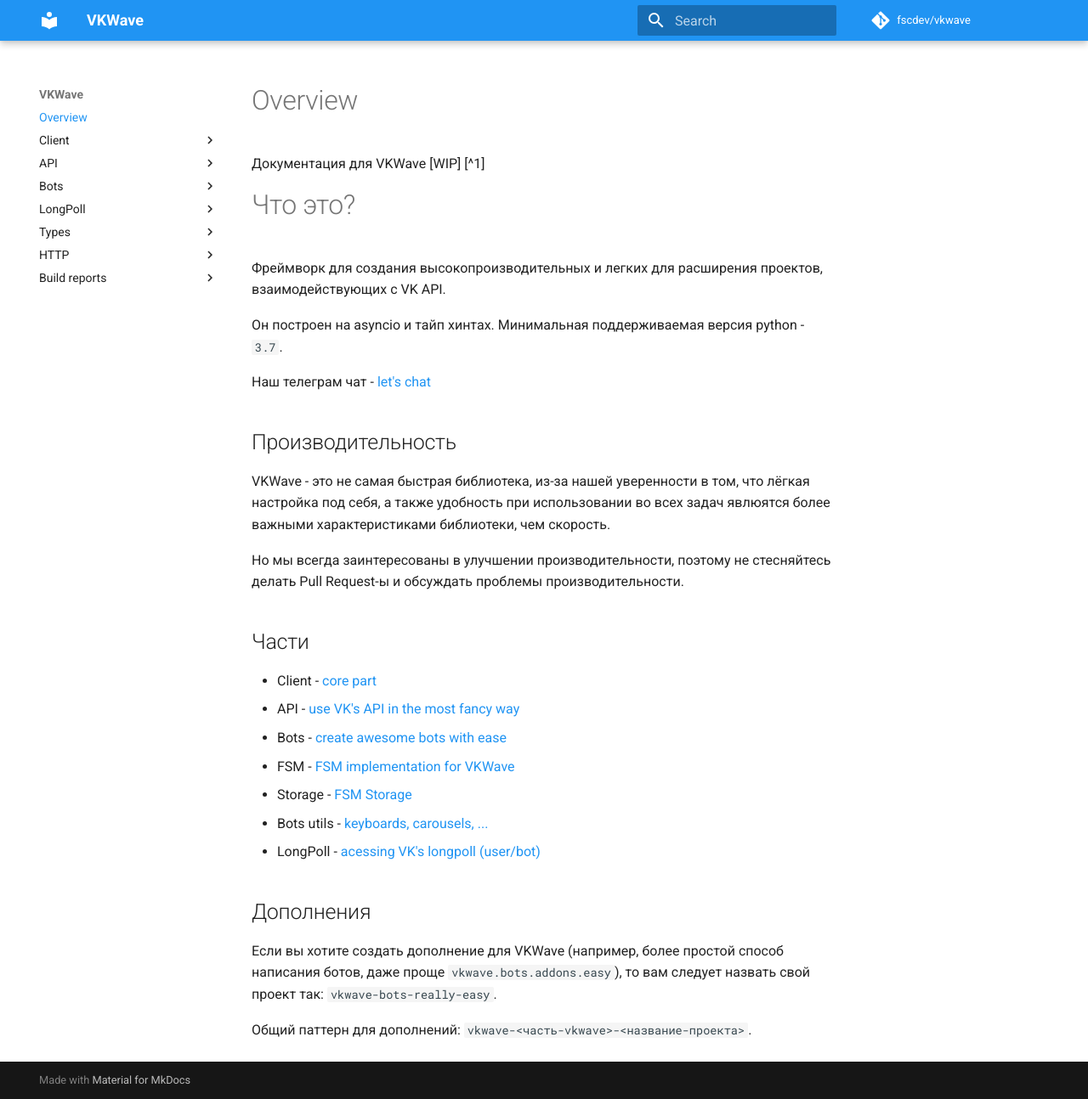
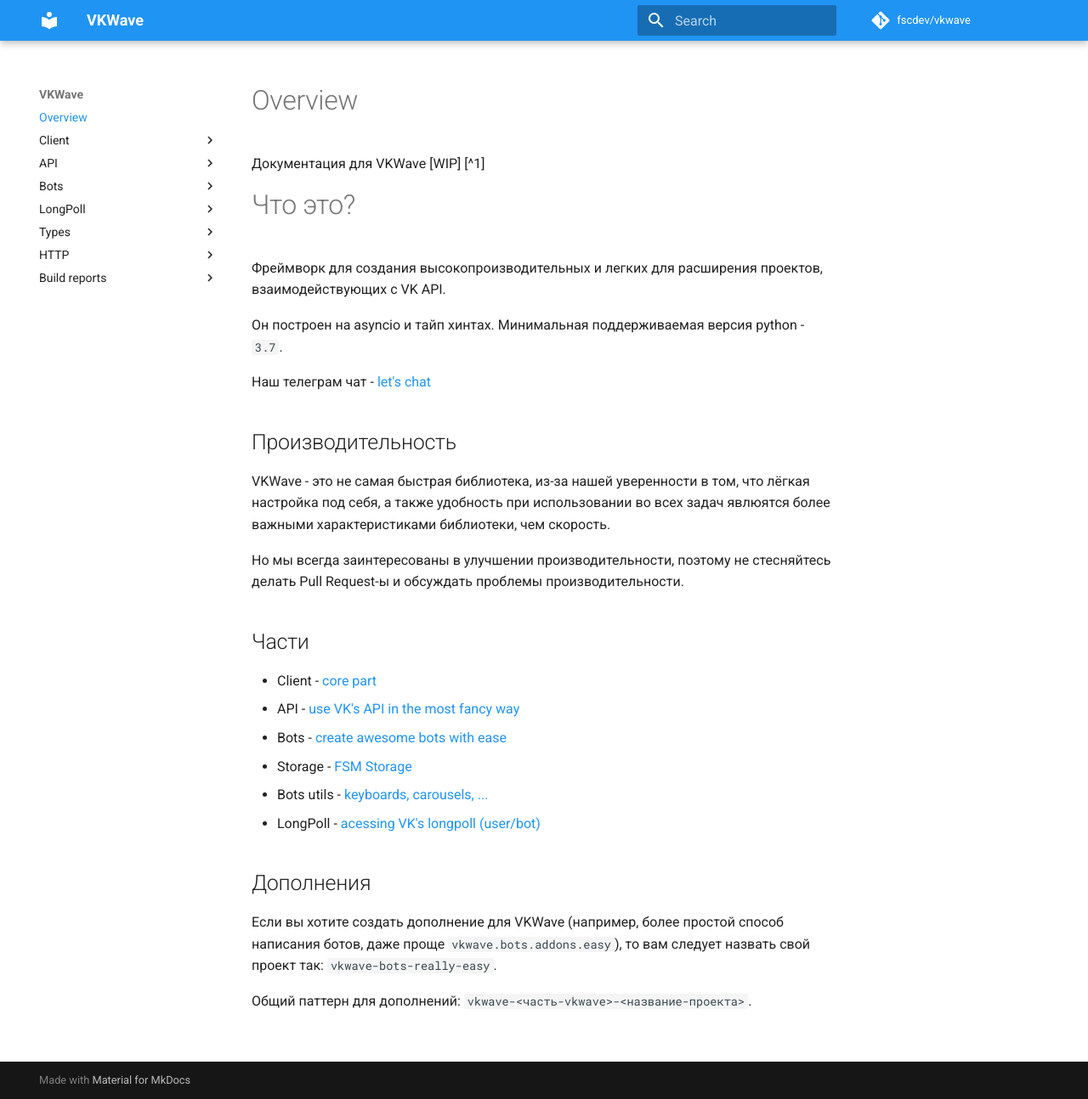
Before and after one commit to prostomarkeloff/vkwave, an MkDocs documentation site: the page built from docs/index.md, in a window 1280 px wide and 1294 px high. Shown: the whole window at 85% size. Built offline with MkDocs 1.6.1 and Material for MkDocs 9.7.7, drawn with Linux system fonts in a browser that asks for light colours; comment, search, counter and statistics services are not loaded.

Commit message:
Fix 404 error in docs/index.md

```diff
--- a/docs/index.md
+++ b/docs/index.md
@@ -22,8 +22,7 @@ VKWave - это не самая быстрая библиотека, из-за
 - Client - [core part](./client)
 - API - [use VK's API in the most fancy way](./api)
 - Bots - [create awesome bots with ease](./bots)
-- FSM - [FSM implementation for VKWave](./bots/fsm)
-- Storage - [FSM Storage](./bots/storage)
+- Storage - [FSM Storage](./bots/storage.md)
 - Bots utils - [keyboards, carousels, ...](./bots/utils)
 - LongPoll - [acessing VK's longpoll (user/bot)](./longpoll)
 
```
